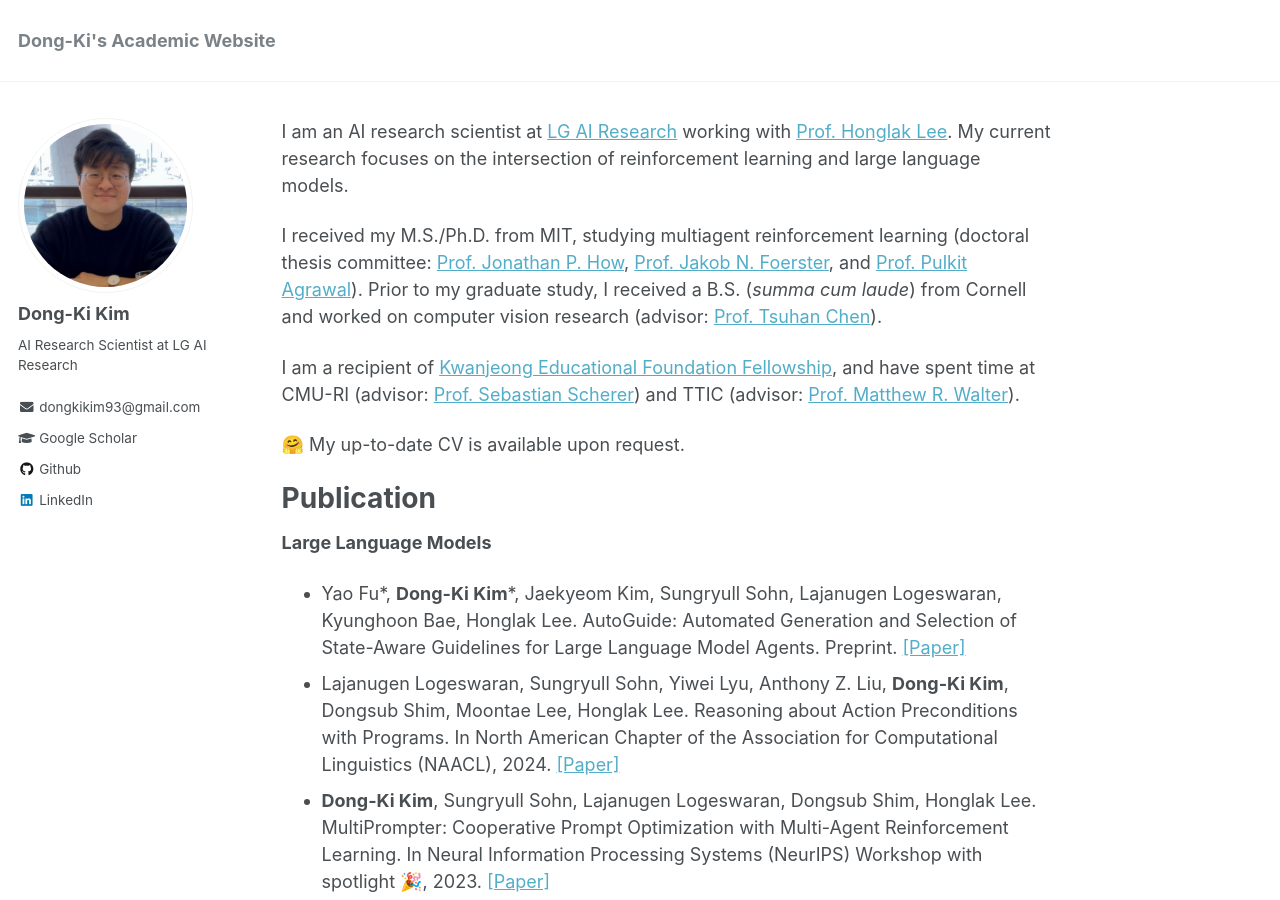
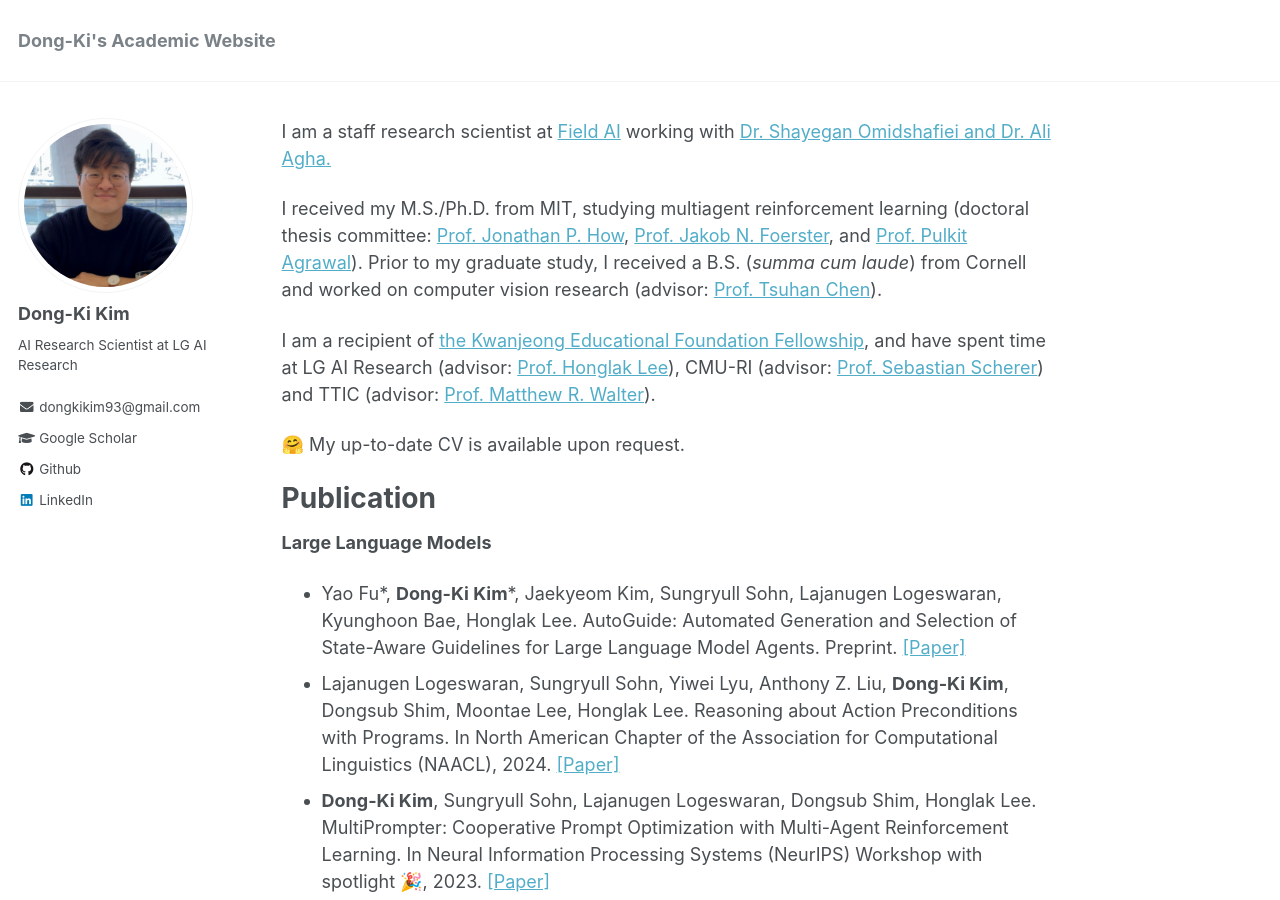
Before and after one commit to dkkim93/dkkim93.github.io, a Jekyll site: the page built from _pages/about.md, in a window 1280 px wide and 900 px high. Built offline with Jekyll 4.4.1, drawn with Linux system fonts in a browser that asks for light colours.

Commit message:
Update about.md

```diff
--- a/_pages/about.md
+++ b/_pages/about.md
@@ -7,11 +7,11 @@ redirect_from:
   - /about/
   - /about.html
 ---
-I am an AI research scientist at <a href="https://www.lgresearch.ai/" target="_blank">LG AI Research</a> working with <a href="https://scholar.google.com/citations?user=fmSHtE8AAAAJ&hl=en" target="_blank">Prof. Honglak Lee</a>. My current research focuses on the intersection of reinforcement learning and large language models.
+I am a staff research scientist at <a href="https://fieldai.com/" target="_blank">Field AI</a> working with <a href="https://www.linkedin.com/in/shayegan/" target="_blank">Dr. Shayegan Omidshafiei<a> and <a href="https://www.linkedin.com/in/ali-agha-7aa5212a/" target="_blank">Dr. Ali Agha<a>.
 
 I received my M.S./Ph.D. from MIT, studying multiagent reinforcement learning (doctoral thesis committee: <a href="https://scholar.google.com/citations?user=gX7rSCcAAAAJ&hl=en" target="_blank">Prof. Jonathan P. How</a>, <a href="https://www.jakobfoerster.com/" target="_blank">Prof. Jakob N. Foerster</a>, and <a href="http://people.csail.mit.edu/pulkitag/" target="_blank">Prof. Pulkit Agrawal</a>). Prior to my graduate study, I received a B.S. (*summa cum laude*) from Cornell and worked on computer vision research (advisor: <a href="https://www.nus.edu.sg/about/management/chen-tsuhan" target="_blank">Prof. Tsuhan Chen</a>).
 
-I am a recipient of <a href="http://ikef.or.kr/page.php?id=intro/intro">Kwanjeong Educational Foundation Fellowship</a>, and have spent time at CMU-RI (advisor: <a href="https://www.ri.cmu.edu/ri-faculty/sebastian-scherer/" target="_blank">Prof. Sebastian Scherer</a>) and TTIC (advisor: <a href="https://home.ttic.edu/~mwalter/" target="_blank">Prof. Matthew R. Walter</a>).
+I am a recipient of <a href="http://ikef.or.kr/page.php?id=intro/intro">the Kwanjeong Educational Foundation Fellowship</a>, and have spent time at LG AI Research (advisor: <a href="https://scholar.google.com/citations?user=fmSHtE8AAAAJ&hl=en" target="_blank">Prof. Honglak Lee</a>), CMU-RI (advisor: <a href="https://www.ri.cmu.edu/ri-faculty/sebastian-scherer/" target="_blank">Prof. Sebastian Scherer</a>) and TTIC (advisor: <a href="https://home.ttic.edu/~mwalter/" target="_blank">Prof. Matthew R. Walter</a>).
 
 &#129303; My up-to-date CV is available upon request.
 
```
